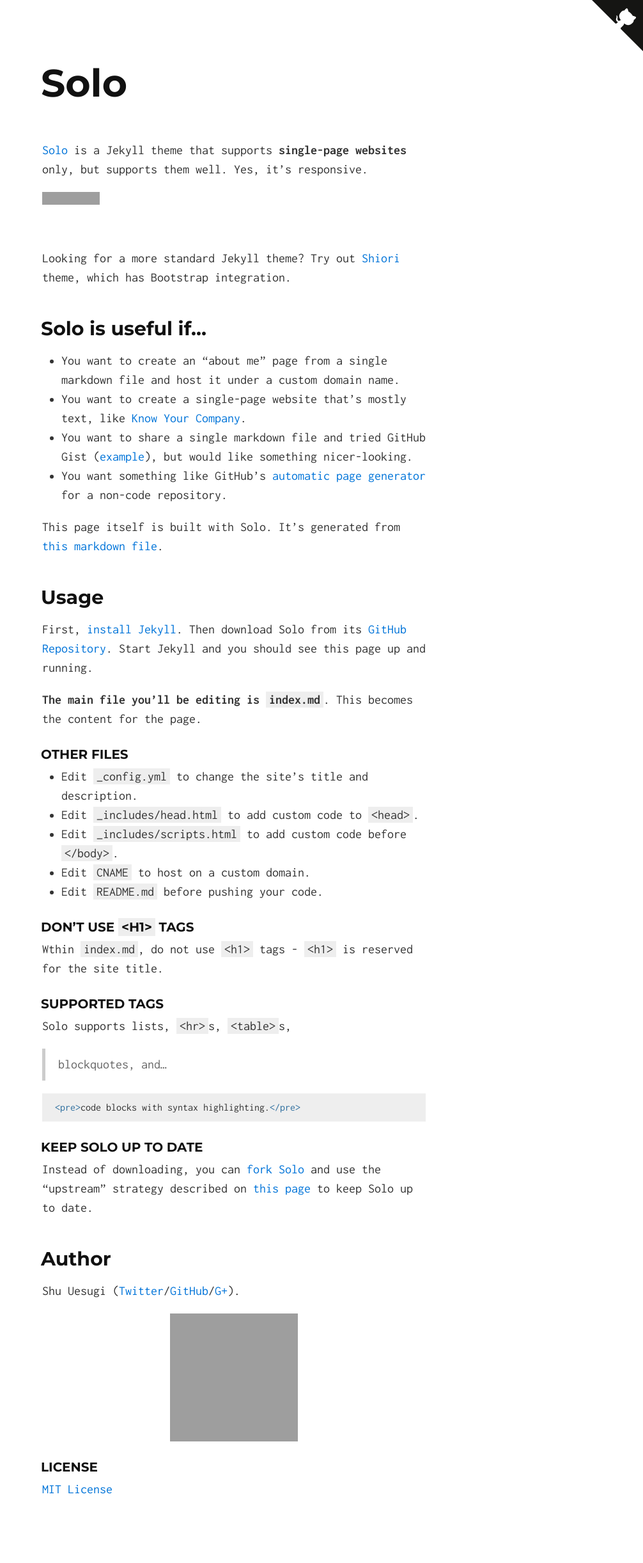
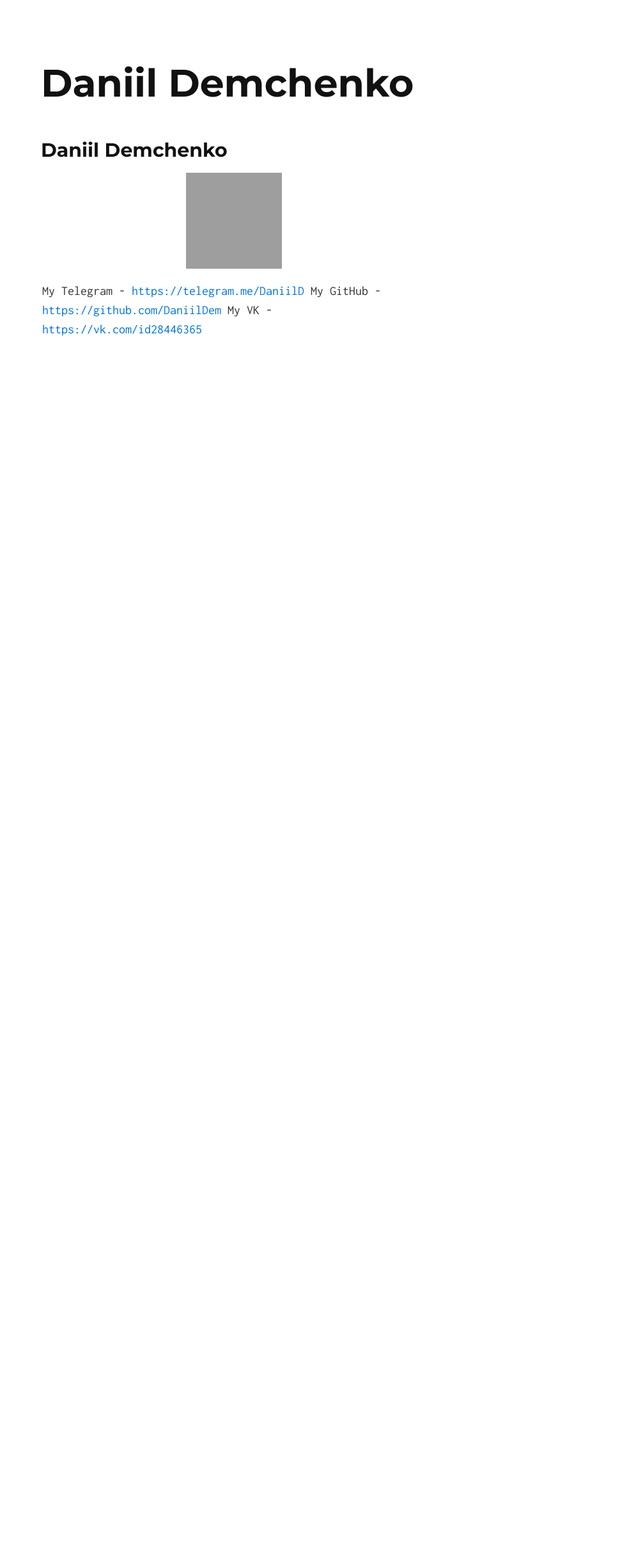
Before and after one commit to DaniilDem/DaniilDem.github.io, a Jekyll site: the page built from index.md, in a window 1280 px wide. Shown: the whole page at 64% size, without its empty margins (274-1280 px from the left). Built offline with Jekyll 4.4.1, drawn with Linux system fonts in a browser that asks for light colours; our own code applies the rules of GitHub Pages for plain Markdown files; after the commit the page ends 900 px from its top, so only the background shows below that; grey boxes are pictures that could not be loaded.

Commit message:
change index.md text

```diff
--- a/_config.yml
+++ b/_config.yml
@@ -1,7 +1,7 @@
 # Site settings
-title: Solo, a Jekyll Theme
-tag_text: Solo
-description: Solo is a Jekyll theme that supports single-page websites only, but supports them well. Yes, it’s responsive.
+title: Daniil Demchenko Website
+tag_text: Daniil Demchenko
+description: This it personal website Daniil Demchenko
 
 # Build settings
 markdown: kramdown
--- a/index.md
+++ b/index.md
@@ -2,62 +2,9 @@
 layout: default
 ---
 
-[Solo](http://chibicode.github.io/solo) is a Jekyll theme that supports **single-page websites** only, but supports them well. Yes, it's responsive.
+## Daniil Demchenko
+![Image](https://avatars.githubusercontent.com/DaniilDem?size=150)
 
-<iframe src="https://ghbtns.com/github-btn.html?user=chibicode&amp;repo=solo&amp;type=watch&amp;count=true&amp;size=large"
-  allowtransparency="true" frameborder="0" scrolling="0" width="170" height="30"></iframe><br/>
-
-Looking for a more standard Jekyll theme? Try out [Shiori](http://github.com/ellekasai/shiori) theme, which has Bootstrap integration.
-
-## Solo is useful if...
-
-* You want to create an "about me" page from a single markdown file and host it under a custom domain name.
-* You want to create a single-page website that's mostly text, like [Know Your Company](https://knowyourcompany.com/).
-* You want to share a single markdown file and tried GitHub Gist ([example](https://gist.github.com/dypsilon/5819504)), but would like something nicer-looking.
-* You want something like GitHub's [automatic page generator](http://pages.github.com/) for a non-code repository.
-
-This page itself is built with Solo. It's generated from [this markdown file](https://github.com/chibicode/solo/blob/gh-pages/_includes/index.md).
-
-## Usage
-
-First, [install Jekyll](http://jekyllrb.com/docs/installation/). Then download Solo from its [GitHub Repository](https://github.com/chibicode/solo). Start Jekyll and you should see this page up and running.
-
-**The main file you'll be editing is `index.md`**. This becomes the content for the page.
-
-### Other Files
-
-* Edit `_config.yml` to change the site's title and description.
-* Edit `_includes/head.html` to add custom code to `<head>`.
-* Edit `_includes/scripts.html` to add custom code before `</body>`.
-* Edit `CNAME` to host on a custom domain.
-* Edit `README.md` before pushing your code.
-
-### Don't use `<h1>` tags
-
-Wthin `index.md`, do not use `<h1>` tags - `<h1>` is reserved for the site title.
-
-### Supported Tags
-
-Solo supports lists, `<hr>`s, `<table>`s,
-
-> blockquotes, and...
-
-~~~html
-<pre>code blocks with syntax highlighting.</pre>
-~~~
-
-### Keep Solo up to date
-
-Instead of downloading, you can [fork Solo](https://github.com/chibicode/solo/fork) and use the "upstream" strategy described on [this page](https://help.github.com/articles/fork-a-repo) to keep Solo up to date.
-
-## Author
-
-Shu Uesugi ([Twitter](http://twitter.com/chibicode)/[GitHub](http://github.com/chibicode)/[G+](https://plus.google.com/110325199858284431541?rel=author)).
-
-![Shu Uesugi](https://www.gravatar.com/avatar/b868d84bbe2ed30ec45c9253e1c1cefe.jpg?s=200)
-
-### License
-
-[MIT License](http://chibicode.mit-license.org/)
-
-<a href="https://github.com/chibicode/solo" class="github-corner"><svg width="80" height="80" viewBox="0 0 250 250" style="fill:#151513; color:#fff; position: absolute; top: 0; border: 0; right: 0;"><path d="M0,0 L115,115 L130,115 L142,142 L250,250 L250,0 Z"></path><path d="M128.3,109.0 C113.8,99.7 119.0,89.6 119.0,89.6 C122.0,82.7 120.5,78.6 120.5,78.6 C119.2,72.0 123.4,76.3 123.4,76.3 C127.3,80.9 125.5,87.3 125.5,87.3 C122.9,97.6 130.6,101.9 134.4,103.2" fill="currentColor" style="transform-origin: 130px 106px;" class="octo-arm"></path><path d="M115.0,115.0 C114.9,115.1 118.7,116.5 119.8,115.4 L133.7,101.6 C136.9,99.2 139.9,98.4 142.2,98.6 C133.8,88.0 127.5,74.4 143.8,58.0 C148.5,53.4 154.0,51.2 159.7,51.0 C160.3,49.4 163.2,43.6 171.4,40.1 C171.4,40.1 176.1,42.5 178.8,56.2 C183.1,58.6 187.2,61.8 190.9,65.4 C194.5,69.0 197.7,73.2 200.1,77.6 C213.8,80.2 216.3,84.9 216.3,84.9 C212.7,93.1 206.9,96.0 205.4,96.6 C205.1,102.4 203.0,107.8 198.3,112.5 C181.9,128.9 168.3,122.5 157.7,114.1 C157.9,116.9 156.7,120.9 152.7,124.9 L141.0,136.5 C139.8,137.7 141.6,141.9 141.8,141.8 Z" fill="currentColor" class="octo-body"></path></svg></a><style>.github-corner:hover .octo-arm{animation:octocat-wave 560ms ease-in-out}@keyframes octocat-wave{0%,100%{transform:rotate(0)}20%,60%{transform:rotate(-25deg)}40%,80%{transform:rotate(10deg)}}@media (max-width:500px){.github-corner:hover .octo-arm{animation:none}.github-corner .octo-arm{animation:octocat-wave 560ms ease-in-out}}</style>
+My Telegram - [https://telegram.me/DaniilD](@DaniilD)
+My GitHub - [https://github.com/DaniilDem](@DaniilDem)
+My VK - [https://vk.com/id28446365](Daniil Demchenko)
```
